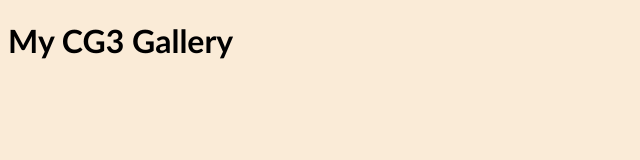
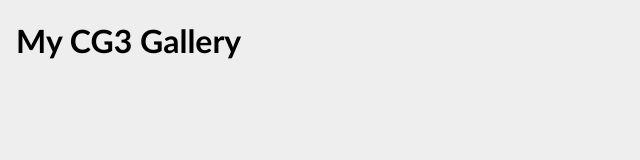
Before and after one commit to polx/a-first-gallery, an Eleventy site: page src/index.liquid in a window 1280 px wide. Shown: the whole page, without its empty margins (0-640 px from the left). Built offline with nearby package versions, Linux system fonts and the light colour scheme; Eleventy itself is replaced by a stand-in of ours; files that its build step writes are made by us from their sources.

Commit message:
cleanup. Ready to fork.

```diff
--- a/src/_data/galleryConfig.json
+++ b/src/_data/galleryConfig.json
@@ -1,4 +1,4 @@
 {
-  "player": "https://gallery.cabri.com/player/main.js",
+  "player": "https://gallery.cabri.com/player/main.js?version=2022-04-24",
   "title": "My CG3 Gallery"
 }
--- a/src/css/main.css
+++ b/src/css/main.css
@@ -1,6 +1,7 @@
 body {
-	background-color: antiquewhite;
+	background-color: #EEEEEE;
 	font-family: Optima, Helvetica, sans-serif;
+	margin:1em;
 }
 
 #gallery {
```
